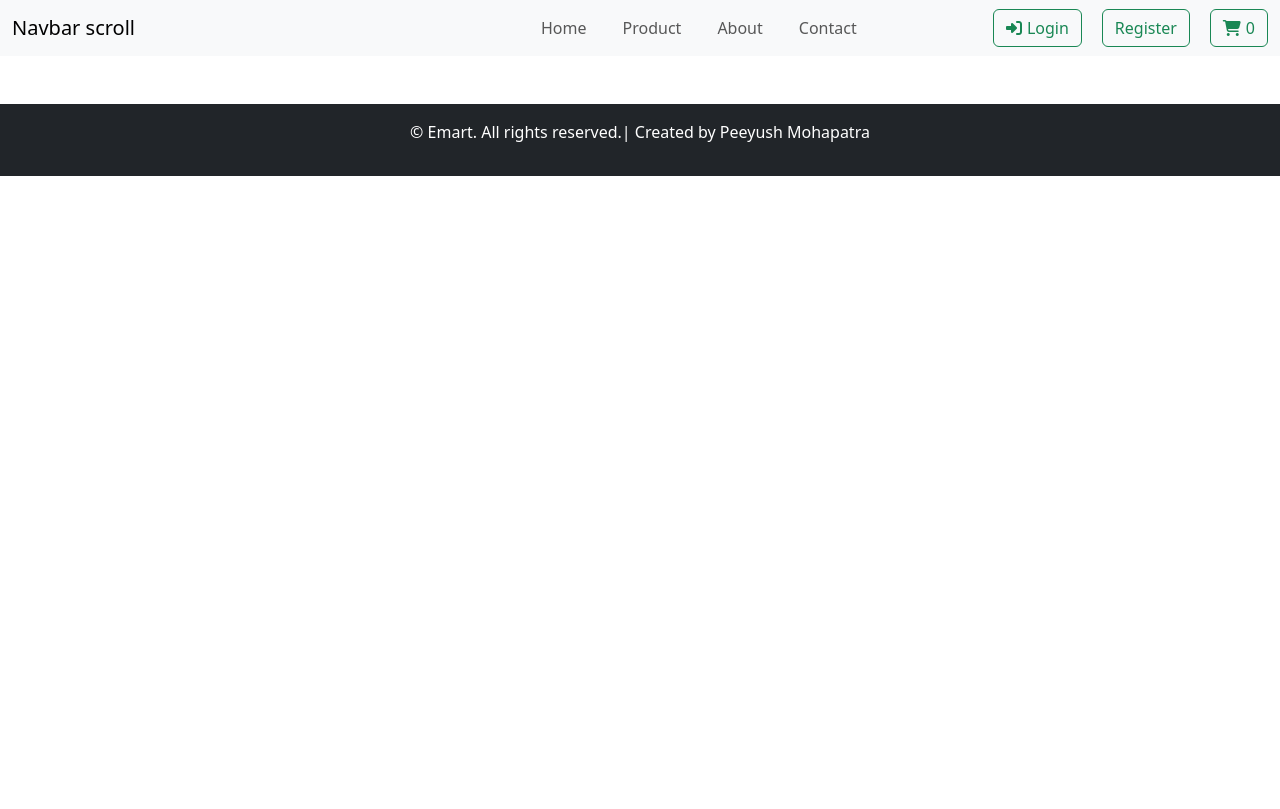
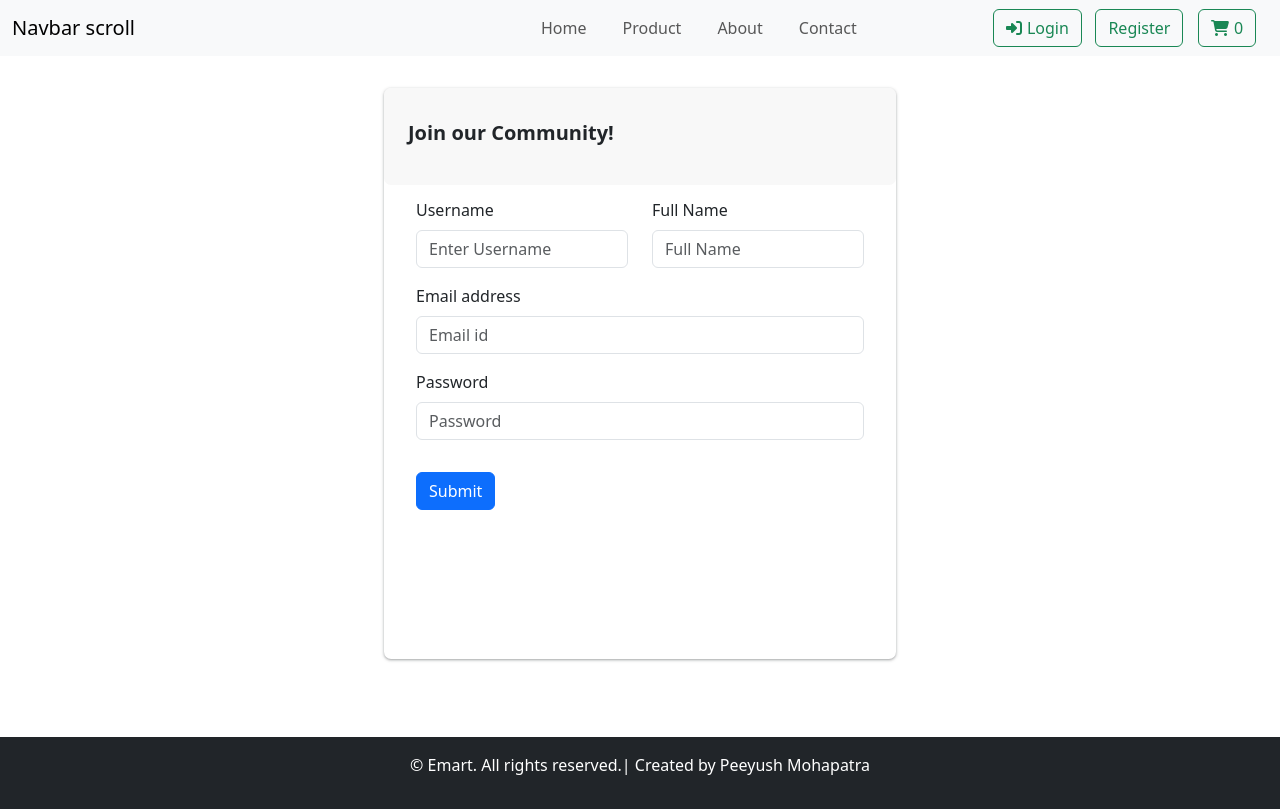
Before and after one commit to Peeyushmohapatra/E-commerce, a React (Create React App) app: page /register in a window 1280 px wide. Built offline with nearby package versions, Linux system fonts and the light colour scheme.

Commit message:
e-commerce

```diff
--- a/src/App.js
+++ b/src/App.js
@@ -9,6 +9,8 @@ import Cart from "./Components/Cart/Cart";
 import Footer from "./Components/Footer/Footer";
 import About from "./Components/About/About";
 import Contact from "./Components/ContactUs/Contact";
+import Login from "./Components/Login/Login";
+import Register from "./Components/Register/Register";
 
 
 function App() {
@@ -21,6 +23,8 @@ function App() {
         <Route path="/products" element={<> <Products/></>} />
         <Route path="/about" element={<> <About/></>} />
         <Route path="/contact" element={<> <Contact/></>} />
+        <Route path="/register" element={<> <Register/></>} />
+        <Route path="/login" element={<> <Login/></>} />
         <Route path="/productdetails/:id" element={<><Productdetails/></>} />
         <Route path="/cart" element={<Cart/>} />
       </Routes>
--- /dev/null
+++ b/src/Components/Login/Login.css
@@ -0,0 +1,17 @@
+.login{
+    height: 75.1vh;
+    width: 100%;
+    display: flex;
+    justify-content: center;
+    align-items: center;
+}
+
+.innerLoginContainer{
+    height: 70%;
+    width: 40%;
+    display: flex;
+    flex-direction: column;
+    box-shadow: rgba(0, 0, 0, 0.12) 0px 1px 3px, rgba(0, 0, 0, 0.24) 0px 1px 2px;
+    border-radius: 7px;
+    padding: 1rem 2rem;
+}
--- /dev/null
+++ b/src/Components/Login/Login.jsx
@@ -0,0 +1,30 @@
+import React from "react";
+import "./Login.css";
+import Form from "react-bootstrap/Form";
+import Button from "react-bootstrap/Button";
+import { Link } from "react-router-dom";
+
+
+const Login = () => {
+  return (
+    <div className="login">
+      <div className="innerLoginContainer">
+        <Form>
+          <Form.Group className="mb-3" controlId="exampleForm.ControlInput1">
+            <Form.Label>Email address</Form.Label>
+            <Form.Control type="email" placeholder="name@example.com" />
+            <p>We'll never share your email with anyone else.</p>
+          </Form.Group>
+          <Form.Group className="mb-3" controlId="exampleForm.ControlInput1">
+            <Form.Label>Password</Form.Label>
+            <Form.Control type="password" placeholder="" />
+          </Form.Group>
+        </Form>
+        <Button variant="outline-secondary">Sign In</Button>
+        <p>Don't have an account? <Link to="/register"><u>Create an account</u></Link></p>
+      </div>
+    </div>
+  );
+};
+
+export default Login;
--- a/src/Components/Navigation/Navigation.jsx
+++ b/src/Components/Navigation/Navigation.jsx
@@ -39,8 +39,12 @@ const Navigation = () => {
             </Link>
           </Nav>
           <Form className="d-flex">
+            <Link to="/login">
             <Button variant="outline-success"><i class="fa-solid fa-right-to-bracket"></i> Login</Button>
+            </Link>
+            <Link to="/register">
             <Button variant="outline-success">Register</Button>
+            </Link>
             <Link to="cart">
             <Button variant="outline-success"><i class="fa-solid fa-cart-shopping"></i> {inCart.length}</Button>
             </Link>
--- /dev/null
+++ b/src/Components/Register/Register.css
@@ -0,0 +1,32 @@
+.registerContainer{
+    height: 75.1vh;
+    width: 100%;
+    display: flex;
+    justify-content: center;
+    margin-top: 2rem;
+}
+
+.innerRegisterContainer{
+    height: 95%;
+    width: 40%;
+    display: flex;
+    flex-direction: column;
+    border-radius: 7px;
+    box-shadow: rgba(60, 64, 67, 0.3) 0px 1px 2px 0px, rgba(60, 64, 67, 0.15) 0px 1px 3px 1px;
+}
+
+.innerUpperContainer{
+    height: 17%;
+    width: 100%;
+    background-color: rgb(248,248,248);
+    border-radius: 7px;
+    display: flex;
+    align-items: center;
+    padding: 0 1.5rem;
+}
+
+.innerLowerContainer{
+    height: 83%;
+    width: 100%;
+    padding: 0.8rem 2rem;
+}
--- /dev/null
+++ b/src/Components/Register/Register.jsx
@@ -0,0 +1,53 @@
+import React from "react";
+import "./Register.css";
+import Button from "react-bootstrap/Button";
+import Col from "react-bootstrap/Col";
+import Form from "react-bootstrap/Form";
+import Row from "react-bootstrap/Row";
+
+const Register = () => {
+  return (
+    <div className="registerContainer">
+      <div className="innerRegisterContainer">
+        <div className="innerUpperContainer">
+          <h5>
+            <b>Join our Community!</b>
+          </h5>
+        </div>
+        <div className="innerLowerContainer">
+          <Form>
+            <Row className="mb-3">
+              <Form.Group as={Col} controlId="formGridEmail">
+                <Form.Label>Username</Form.Label>
+                <Form.Control type="email" placeholder="Enter Username" />
+              </Form.Group>
+
+              <Form.Group as={Col} controlId="formGridPassword">
+                <Form.Label>Full Name</Form.Label>
+                <Form.Control type="text" placeholder="Full Name" />
+              </Form.Group>
+            </Row>
+
+            <Form.Group className="mb-3" controlId="formGridAddress1">
+              <Form.Label>Email address</Form.Label>
+              <Form.Control placeholder="Email id" />
+            </Form.Group>
+
+            <Form.Group className="mb-3" controlId="formGridAddress2">
+              <Form.Label>Password</Form.Label>
+              <Form.Control placeholder="Password" />
+            </Form.Group>
+
+            <Row className="mb-3"></Row>
+
+            <Button variant="primary" type="submit">
+              Submit
+            </Button>
+          </Form>
+        </div>
+      </div>
+    </div>
+  );
+};
+
+export default Register;
--- a/src/Redux/reducer.js
+++ b/src/Redux/reducer.js
@@ -1,4 +1,4 @@
-export const reducer = (state={product:[],dataToShow:[],inCart:[]},action) => {
+export const reducer = (state={product:[],dataToShow:[],inCart:[],isLoggin:false},action) => {
     if(action.type === "products"){
         return {
             ...state,
```
